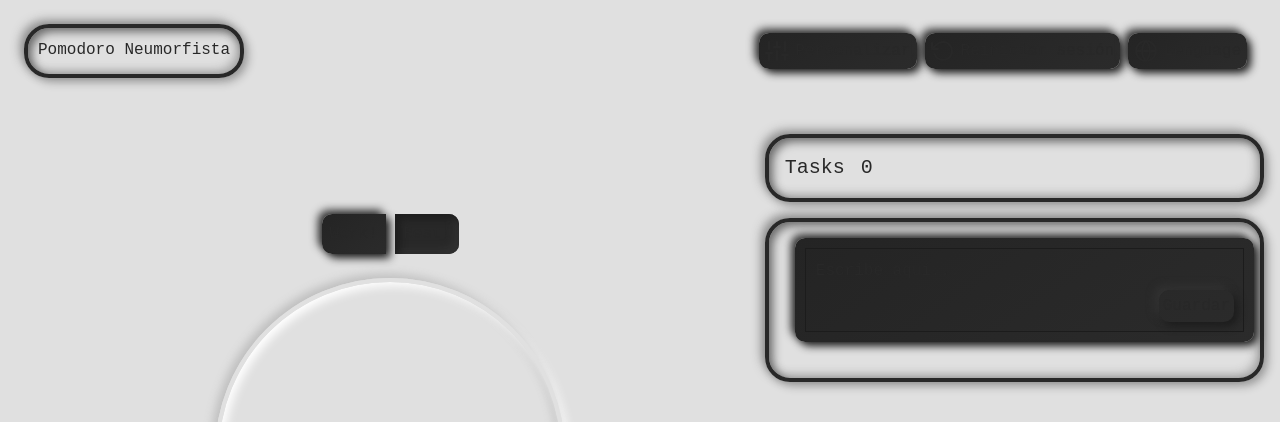
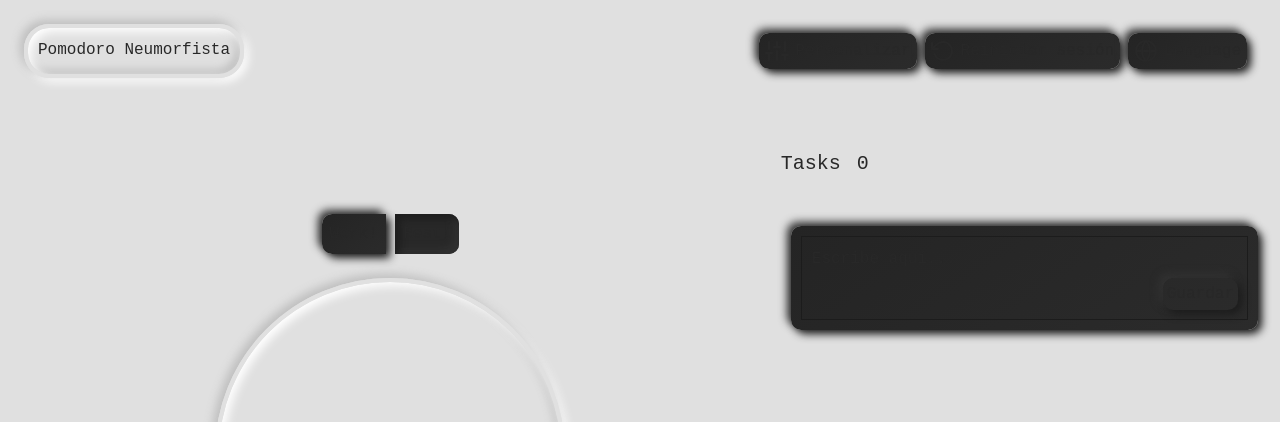
Before and after one commit to DarthKenar/PomodoroNeumorphism, a plain HTML site: page index.html in a window 1280 px wide. Both pictures are taken after a click on the button "Work!". Shown: the top 422 px of the page. Drawn offline with Linux system fonts and the light colour scheme.

Commit message:
Wip colors work/rest

```diff
--- a/clock.js
+++ b/clock.js
@@ -9,6 +9,8 @@ var customizeButtonOpen = document.getElementById("customizeButtonOpen")
 var customizeModal = document.getElementById("customizeModal")
 var customizeOptionsList = customizeModal.getElementsByTagName("input")
 var customizeButtonClose = document.getElementById("customizeButtonClose")
+
+var title = document.getElementById("title2")
 
 var workTime = document.getElementById("workTime")
 var restTime = document.getElementById("restTime")
@@ -31,9 +33,11 @@ function restStylesToggle(){
     body.classList.toggle("work-color-body")
     body.classList.toggle("rest-color-body")
 
-    clock.classList.toggle("work-color-clock")
-    clock.classList.toggle("rest-color-clock")
+    clock.classList.toggle("work-color-marco")
+    clock.classList.toggle("rest-color-marco")
 
+    title.classList.toggle("work-color-marco")
+    title.classList.toggle("rest-color-marco")
 
 
 }
--- a/index.html
+++ b/index.html
@@ -83,7 +83,7 @@
     </div>
     <body id="body" class="work-color-body">
         <header class="flex justify-between w-full">
-            <h2 id="title2" class="marco">Pomodoro Neumorfista</h2>
+            <h2 id="title2" class="marco work-color-marco">Pomodoro Neumorfista</h2>
             <nav>
                 <button id="customizeButtonOpen">
                     <svg xmlns="http://www.w3.org/2000/svg" width="24" height="24" viewBox="0 0 24 24" fill="none" stroke="currentColor" stroke-width="2" stroke-linecap="round" stroke-linejoin="round" class="feather feather-sliders"><line x1="4" y1="21" x2="4" y2="14"></line><line x1="4" y1="10" x2="4" y2="3"></line><line x1="12" y1="21" x2="12" y2="12"></line><line x1="12" y1="8" x2="12" y2="3"></line><line x1="20" y1="21" x2="20" y2="16"></line><line x1="20" y1="12" x2="20" y2="3"></line><line x1="1" y1="14" x2="7" y2="14"></line><line x1="9" y1="8" x2="15" y2="8"></line><line x1="17" y1="16" x2="23" y2="16"></line></svg>
@@ -105,7 +105,7 @@
                     <button id="workTime" class="pressed">Work!</button>
                     <button id="restTime">Rest!</button>
                 </header>
-                <div id="clock" class="clock work-color-clock">
+                <div id="clock" class="clock work-color-marco">
                     <h1 id="clockValueMin" class="text-4xl">20</h1><h1 class="text-4xl">:</h1><h1 id="clockValueSeg" class="text-4xl">00</h1>
                 </div>
                 <button id="startButton" class="btn-clock">
--- a/src/input.css
+++ b/src/input.css
@@ -62,10 +62,10 @@ nav button span {
 
 .work-color-clock{
     transition: all 0.5s ease;
-    border: 4px solid #252525;
+    border: 4px solid #282828;
     box-shadow: -4px -4px 10px rgba(67, 67, 67, 0.5),
         inset 4px 4px 10px rgba(0, 0, 0, 0.5),
-        inset -4px -4px 10px rgba(67, 67, 67, 0.3),
+        inset -4px -4px 10px rgba(105, 91, 91, 0.3),
         4px 4px 10px rgba(0, 0, 0, 0.3);
 }
 .rest-color-clock{
@@ -78,12 +78,25 @@ nav button span {
 }
 
 .marco{
+    border-radius: 25px;
+}
+
+.work-color-marco{
+    transition: all 0.5s ease;
     border: 4px solid #282828;
-    border-radius: 25px;
     box-shadow: -4px -4px 10px rgba(67, 67, 67, 0.5),
-        inset 4px 4px 10px rgba(0, 0, 0, 0.5),
-        inset -4px -4px 10px rgba(67, 67, 67, 0.3),
-        4px 4px 10px rgba(0, 0, 0, 0.3);
+    inset 4px 4px 10px rgba(0, 0, 0, 0.5),
+    inset -4px -4px 10px rgba(67, 67, 67, 0.3),
+    4px 4px 10px rgba(0, 0, 0, 0.3);
+}
+
+.rest-color-marco{
+    transition: all 0.5s ease;
+    border: 4px solid #e0e0e0;
+    box-shadow: -4px -4px 10px #bebebe,
+    inset 4px 4px 10px #ffffff,
+    inset -4px -4px 10px #bebebe,
+    4px 4px 10px #ffffff;
 }
 
 li {
```
Also changed, not shown: dist/output.css.
